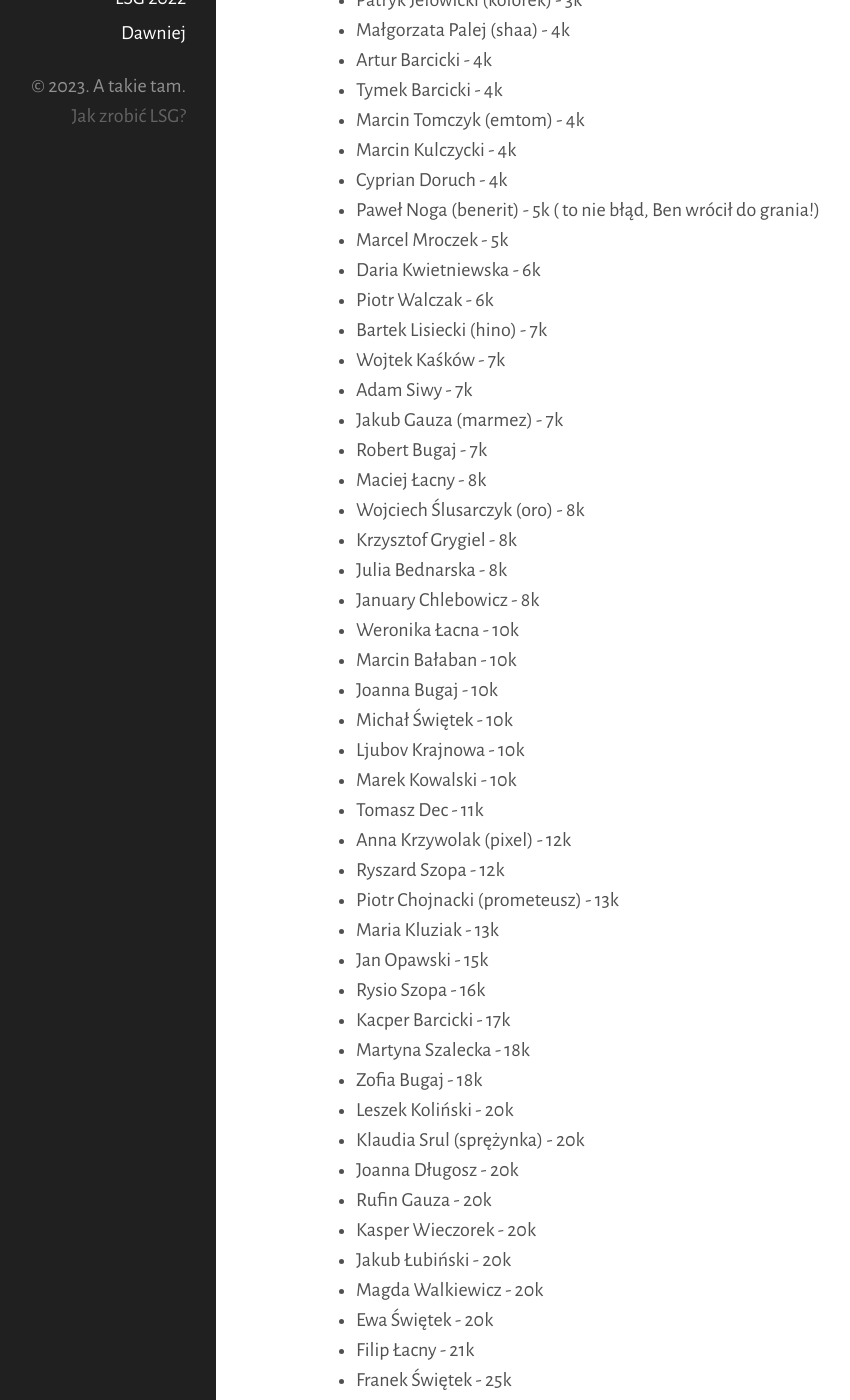
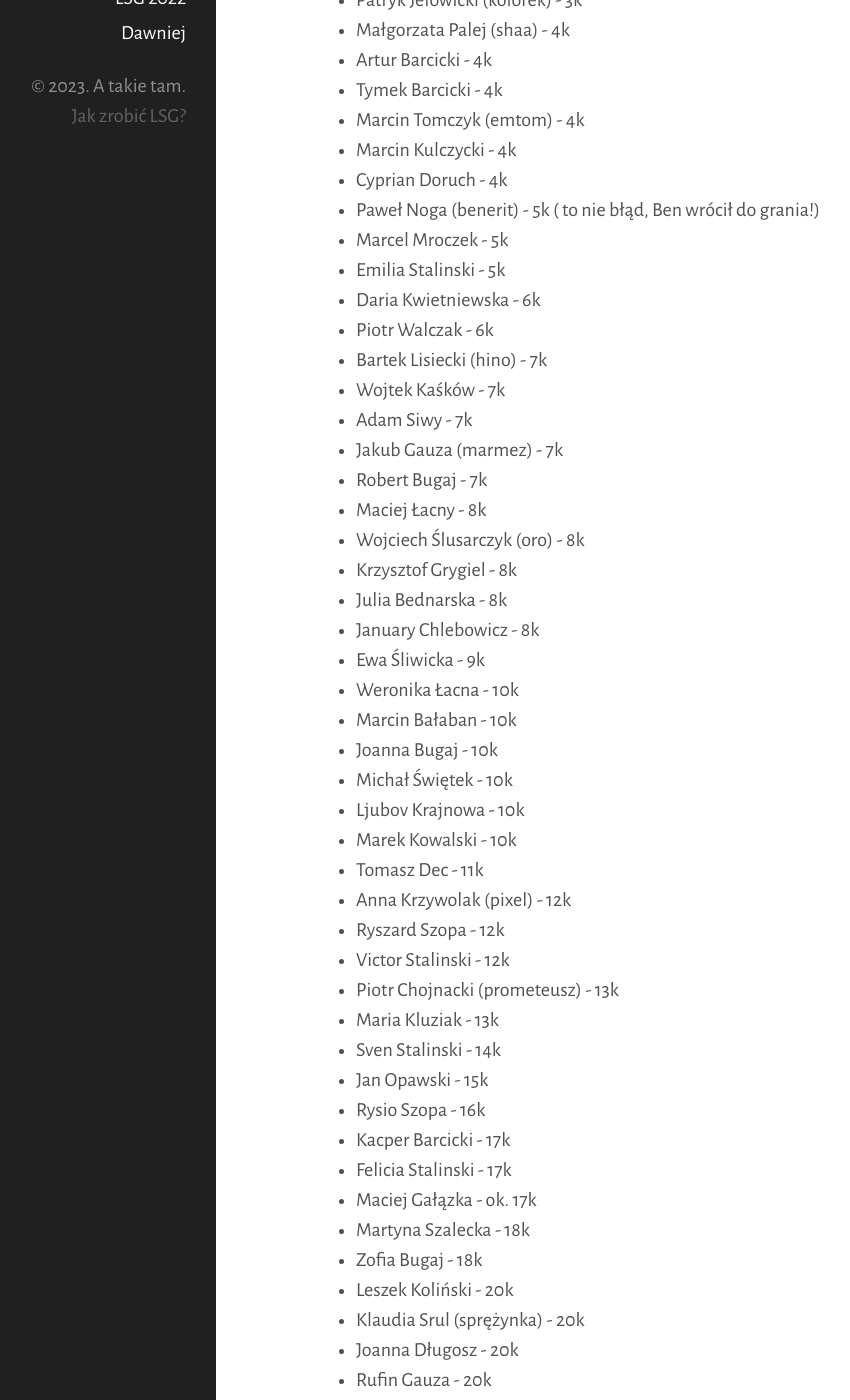
Before and after one commit to tasuki/lsg, a Jekyll site: the page built from zarejestrowani.md, in a window 1280 px wide and 1400 px high, scrolled down 815 px. Shown: the whole window, without its empty margins (144-994 px from the left). Built offline with Jekyll 4.4.1, drawn with Linux system fonts in a browser that asks for light colours; some of the changed text lies outside the part shown.

Commit message:
Update zarejestrowani.md

```diff
--- a/zarejestrowani.md
+++ b/zarejestrowani.md
@@ -37,6 +37,7 @@ Zarejestrowani uczestnicy, mniej więcej według stopnia:
 - Cyprian Doruch - 4k
 - Paweł Noga (benerit) - 5k  ( to nie błąd, Ben wrócił do grania!)
 - Marcel Mroczek - 5k
+- Emilia Stalinski - 5k
 - Daria Kwietniewska - 6k
 - Piotr Walczak - 6k
 - Bartek Lisiecki (hino) - 7k
@@ -49,6 +50,7 @@ Zarejestrowani uczestnicy, mniej więcej według stopnia:
 - Krzysztof Grygiel - 8k
 - Julia Bednarska - 8k
 - January Chlebowicz - 8k
+- Ewa Śliwicka - 9k
 - Weronika Łacna - 10k
 - Marcin Bałaban - 10k
 - Joanna Bugaj - 10k
@@ -58,11 +60,15 @@ Zarejestrowani uczestnicy, mniej więcej według stopnia:
 - Tomasz Dec - 11k
 - Anna Krzywolak (pixel) - 12k
 - Ryszard Szopa - 12k
+- Victor Stalinski - 12k
 - Piotr Chojnacki (prometeusz) - 13k
 - Maria Kluziak - 13k
+- Sven Stalinski - 14k
 - Jan Opawski - 15k
 - Rysio Szopa - 16k
 - Kacper Barcicki - 17k
+- Felicia Stalinski - 17k
+- Maciej Gałązka - ok. 17k
 - Martyna Szalecka - 18k
 - Zofia Bugaj - 18k
 - Leszek Koliński - 20k
```
Also changed, not shown: other parts of zarejestrowani.md (+2 -0 lines).
